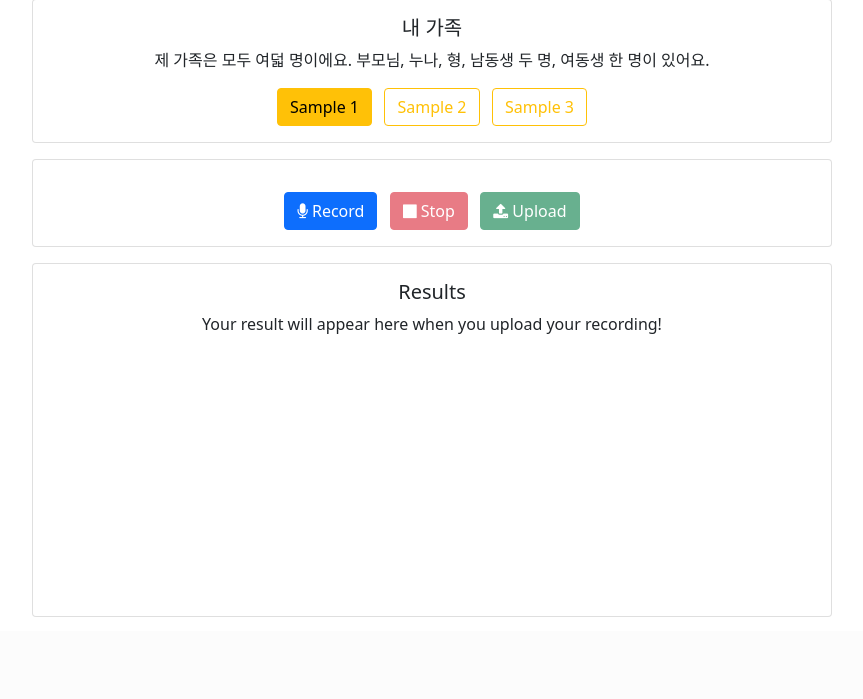
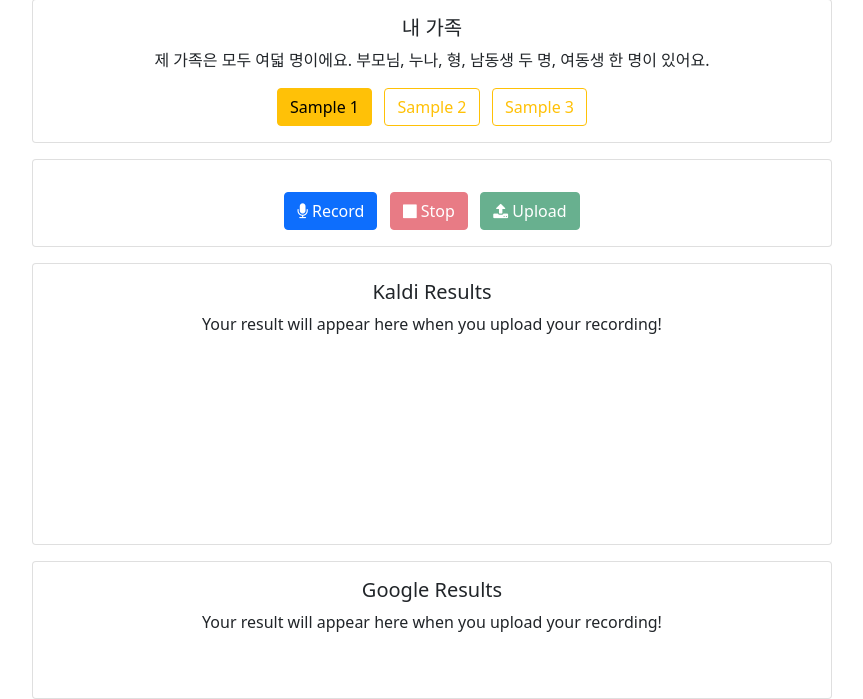
Before and after one commit to cs4347-korean/korean-korkor, a Flask app: page /record in a window 1280 px wide. Shown: the part 169-868 px from the top of the page, without its empty margins (208-1071 px from the left). Before the commit the page ends 786 px from the top, so only its background shows below. Run offline with Flask 2, Linux system fonts and the light colour scheme; some libraries are stand-ins or nearby versions.

Commit message:
Change layout

```diff
--- a/static/record.js
+++ b/static/record.js
@@ -57,7 +57,7 @@ function startRecording() {
 	document.getElementById("transcription").innerHTML = 'Your result will appear here when you upload your recording!';
 	document.getElementById("user-transcription").innerHTML = '';
 	document.getElementById("confidence").innerHTML = '';
-	document.getElementById("google-transcription").innerHTML = '';
+	document.getElementById("google-transcription").innerHTML = 'Your result will appear here when you upload your recording!';
 	document.getElementById("google-user-transcription").innerHTML = '';
 	document.getElementById("google-confidence").innerHTML = '';
 	document.getElementById("ros").innerHTML = '';
@@ -264,7 +264,7 @@ function showError() {
 	document.getElementById("user-transcription").innerHTML = '';
 	document.getElementById("confidence").innerHTML = '';
 	document.getElementById("recordingContainer").innerHTML = '';
-	document.getElementById("google-transcription").innerHTML = '';
+	document.getElementById("google-transcription").innerHTML = 'An error has occurred. Please try recording again!';
 	document.getElementById("google-user-transcription").innerHTML = '';
 	document.getElementById("google-confidence").innerHTML = '';
 	document.getElementById("ros").innerHTML = '';
--- a/templates/record.html
+++ b/templates/record.html
@@ -49,14 +49,11 @@
       <div class="mt-3 d-flex justify-content-center">
         <div class="card" style="width: 50rem;">
           <div class="card-body">
-            <h5 class="card-title">Results</h5>
+            <h5 class="card-title">Kaldi Results</h5>
             <p class="card-text">
               <span id="transcription">Your result will appear here when you upload your recording!</span><br/>
               <span id="user-transcription"></span><br/>
       	      <span id="confidence"></span><br/>
-              <span id="google-transcription"></span><br/>
-              <span id="google-user-transcription"></span><br/>
-              <span id="google-confidence"></span><br/>
       	      <span id="ros"></span><br/>
       	      <span id="ar"></span><br/>
       	      <span id="ptr"></span><br/>
@@ -68,6 +65,17 @@
           </div>
         </div>
       </div>
+
+      <div class="mt-3 d-flex justify-content-center">
+        <div class="card" style="width: 50rem;">
+          <div class="card-body">
+            <h5 class="card-title">Google Results</h5>
+      		  <span id="google-transcription">Your result will appear here when you upload your recording!</span><br/>
+              <span id="google-user-transcription"></span><br/>
+              <span id="google-confidence"></span><br/>
+          </div>
+        </div>
+      </div>
     </div>
 
     <!-- inserting these scripts at the end to be able to use all the elements in the DOM -->
```
